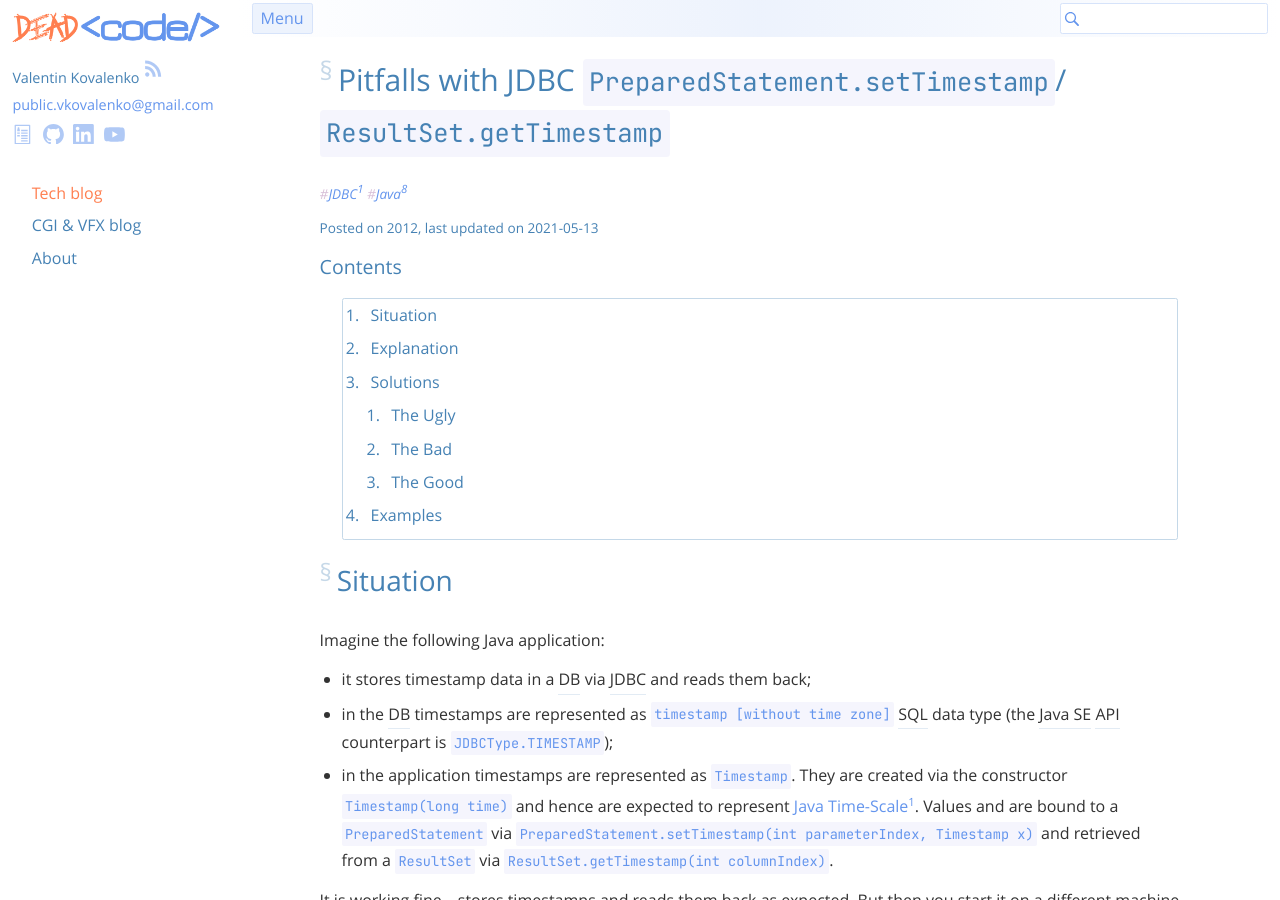
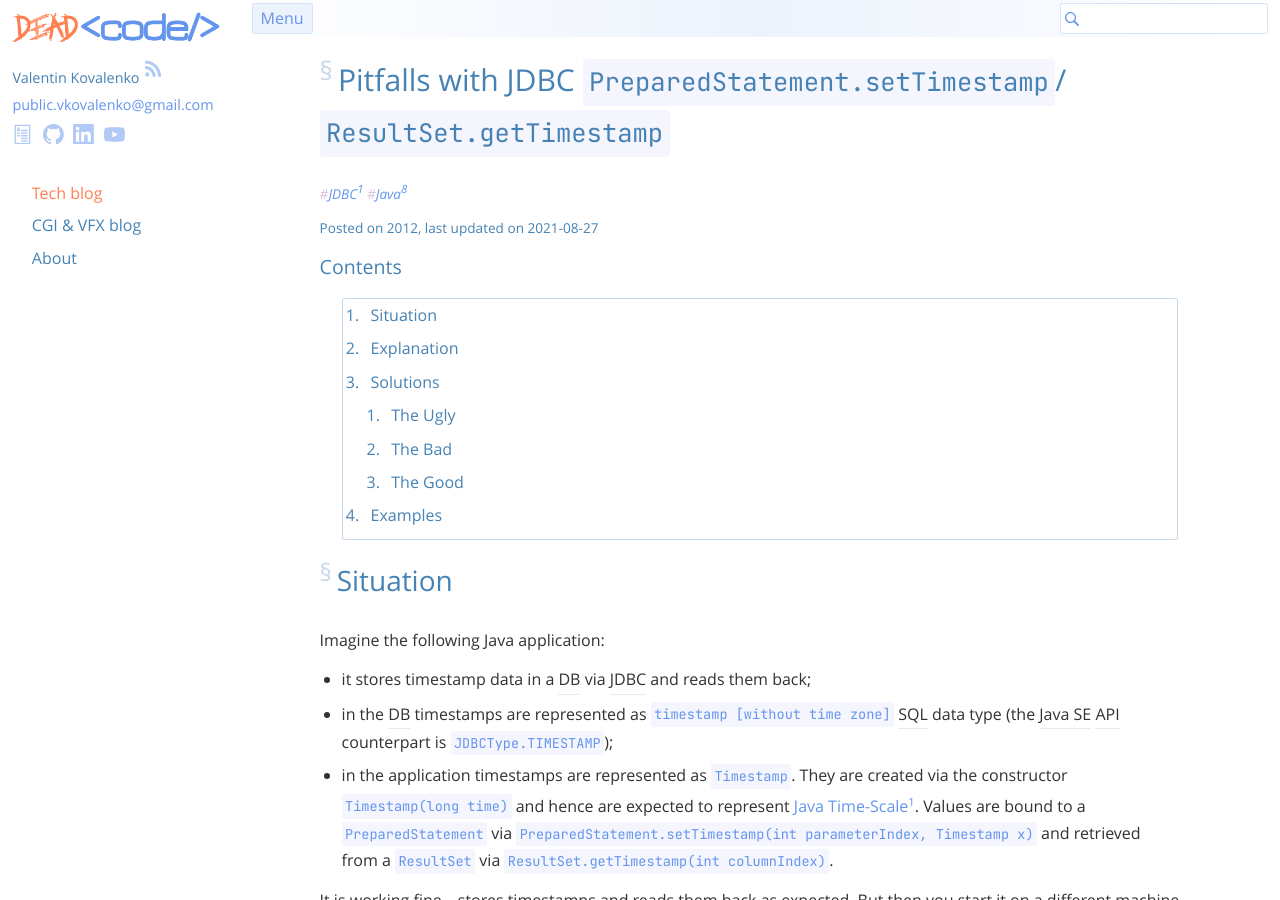
Before and after one commit to stIncMale/stincmale.github.io, a Jekyll site: the page built from _posts/2012-01-01-jdbc-timestamp-pitfalls.markdown, in a window 1280 px wide and 900 px high. Built offline with Jekyll 4.4.1, drawn with Linux system fonts in a browser that asks for light colours.

Commit message:
Fix a typo in `blog/jdbc-timestamp-pitfalls`

```diff
--- a/_posts/2012-01-01-jdbc-timestamp-pitfalls.markdown
+++ b/_posts/2012-01-01-jdbc-timestamp-pitfalls.markdown
@@ -6,7 +6,7 @@ categories: [tech]
 tags: [JDBC, Java]
 date: 2012-01-01T12:00:00Z
 custom_post_date: 2012
-custom_update_date: 2021-05-13T03:41:00Z
+custom_update_date: 2021-08-27T23:43:00Z
 custom_keywords: [PreparedStatement.setTimestamp, setTimestamp, ResultSet.getTimestamp, getTimestamp, timestamp, time zone, timezone, timestamp without time zone, timestamp with time zone, OffsetDateTime, LocalDateTime, PreparedStatement.setObject, setObject, ResultSet.getObject, getObject]
 custom_description: "Beware of using SQL timestamp [without time zone] as you may not only loose time zone information but also make your application behavior dependent on the machine time zone."
 ---
@@ -34,7 +34,7 @@ Imagine the following Java application:
 * in the application timestamps are represented as [`Timestamp`].
 They are created via the constructor [`Timestamp(long time)`](https://cr.openjdk.java.net/~iris/se/14/spec/fr/java-se-14-fr-spec/api/java.sql/java/sql/Timestamp.html#%3Cinit%3E(long))
 and hence are expected to represent [Java Time-Scale](https://cr.openjdk.java.net/~iris/se/14/spec/fr/java-se-14-fr-spec/api/java.base/java/time/Instant.html)[^1].
-Values and are bound to a [`PreparedStatement`](https://cr.openjdk.java.net/~iris/se/14/spec/fr/java-se-14-fr-spec/api/java.sql/java/sql/PreparedStatement.html)
+Values are bound to a [`PreparedStatement`](https://cr.openjdk.java.net/~iris/se/14/spec/fr/java-se-14-fr-spec/api/java.sql/java/sql/PreparedStatement.html)
 via [`PreparedStatement.setTimestamp(int parameterIndex, Timestamp x)`]
 and retrieved from a [`ResultSet`](https://cr.openjdk.java.net/~iris/se/14/spec/fr/java-se-14-fr-spec/api/java.sql/java/sql/ResultSet.html)
 via [`ResultSet.getTimestamp(int columnIndex)`].
```
